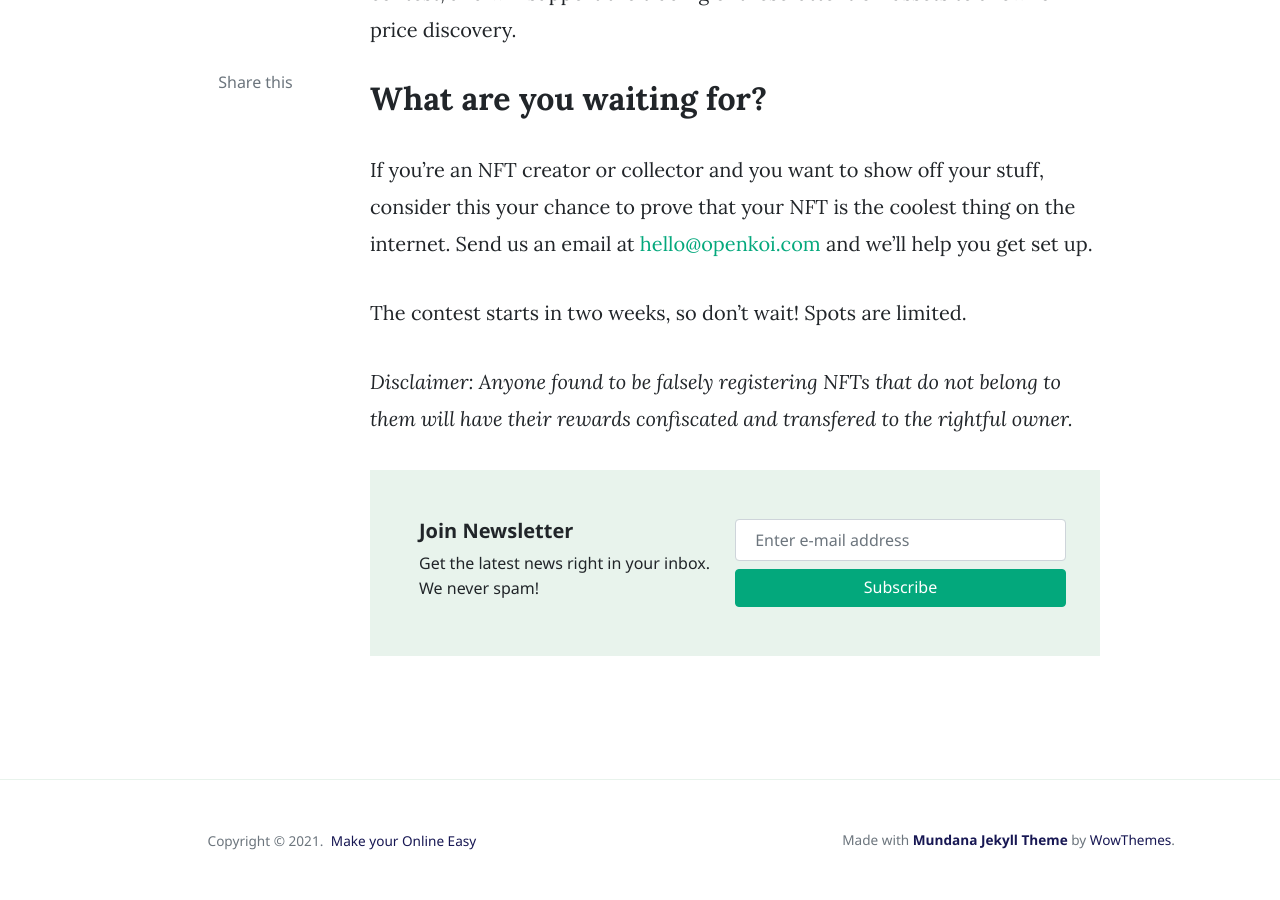
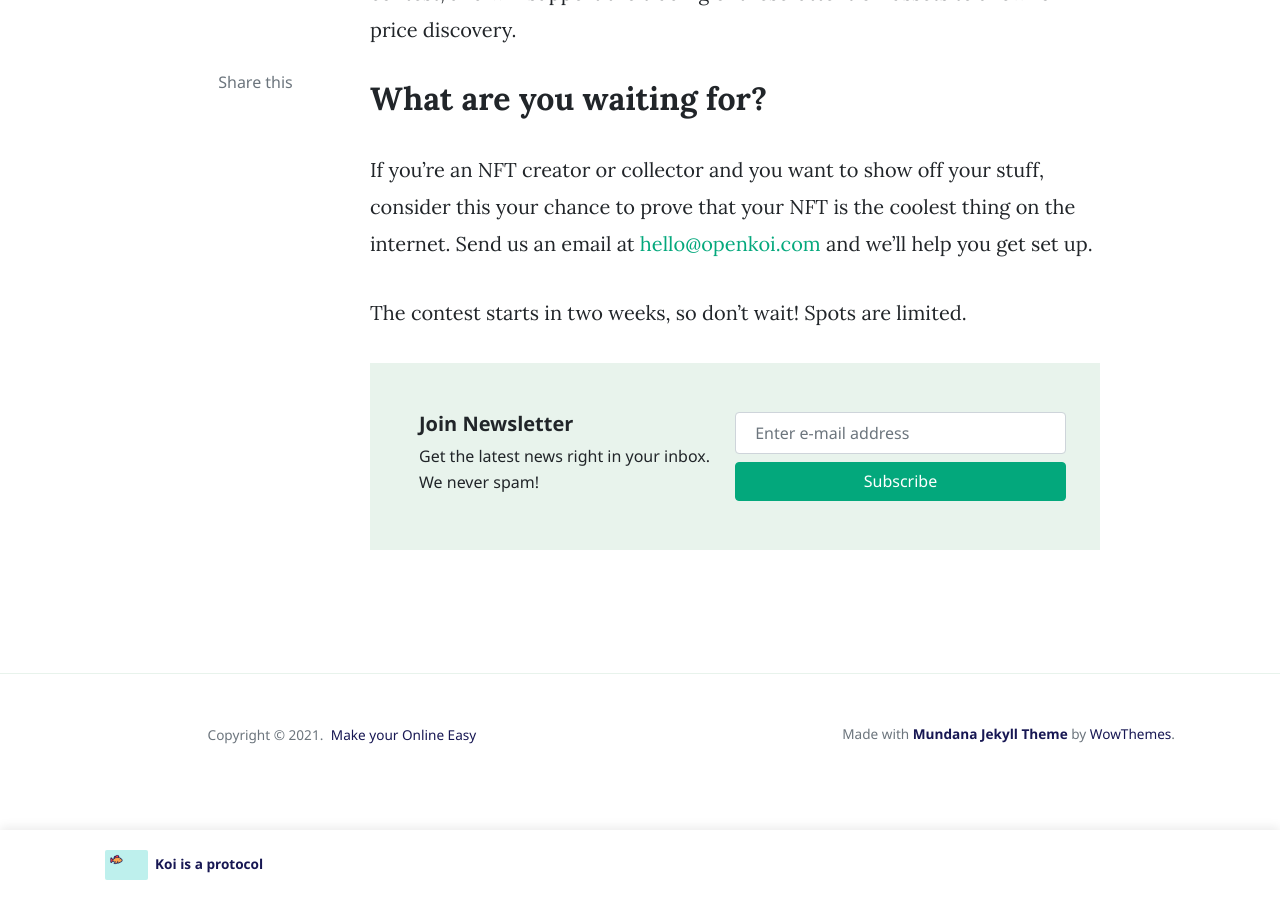
Before and after one commit to tykoii/blog, a Jekyll site: the page built from _posts/2021-02-22-atomic-nfts.markdown, in a window 1280 px wide and 900 px high, scrolled down 5665 px. Built offline with Jekyll 4.4.1, drawn with Linux system fonts in a browser that asks for light colours; nearby versions of some CDN libraries; comment, search, counter and statistics services are not loaded.

Commit message:
Update 2021-02-22-atomic-nfts.markdown

```diff
--- a/_posts/2021-02-22-atomic-nfts.markdown
+++ b/_posts/2021-02-22-atomic-nfts.markdown
@@ -52,5 +52,3 @@
 If you're an NFT creator or collector and you want to show off your stuff, consider this your chance to prove that your NFT is the coolest thing on the internet. Send us an email at <a href="mailto:hello@openkoi.com">hello@openkoi.com</a> and we'll help you get set up.
 
 The contest starts in two weeks, so don't wait! Spots are limited.
-
-<i>Disclaimer: Anyone found to be falsely registering NFTs that do not belong to them will have their rewards confiscated and transfered to the rightful owner.</i>
```
